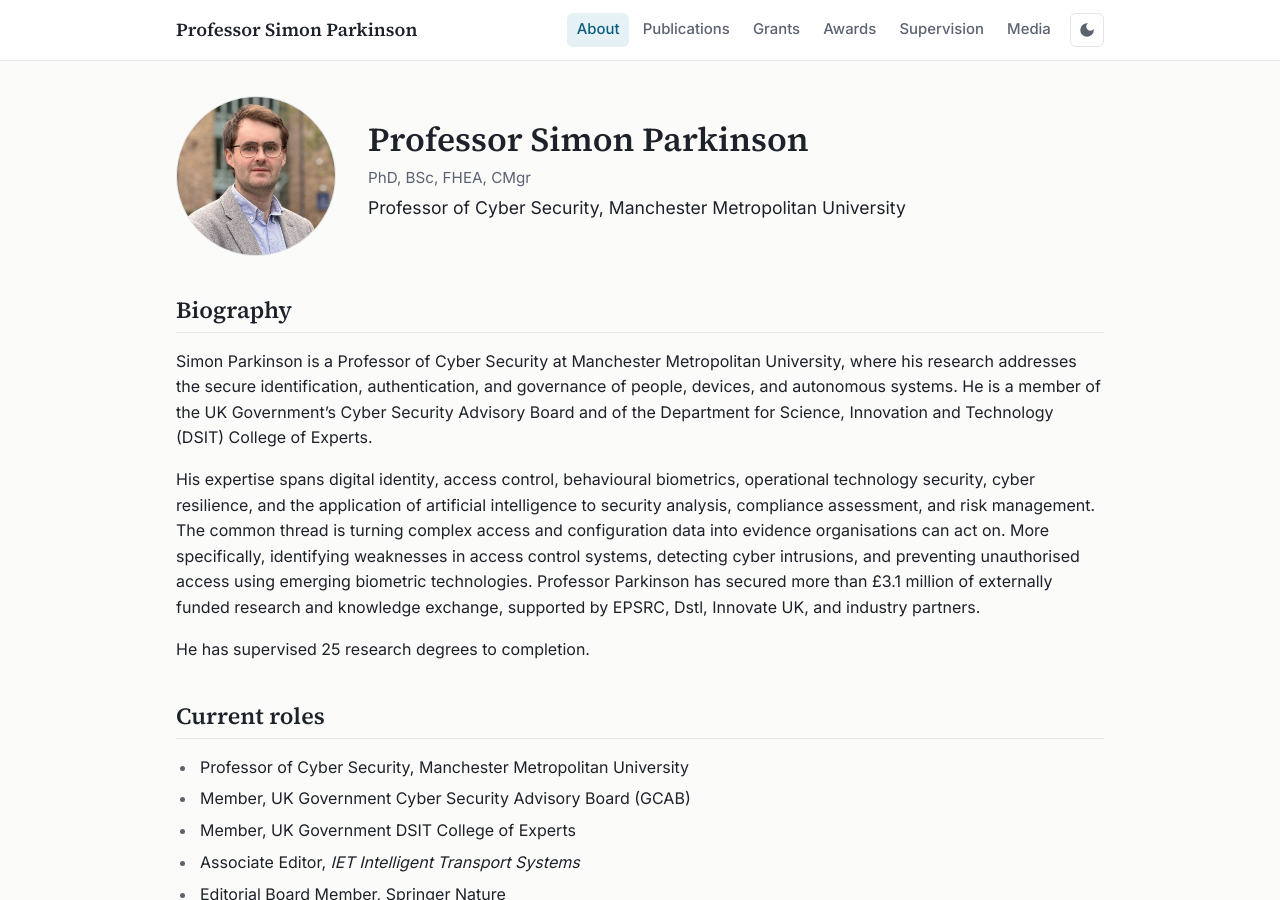
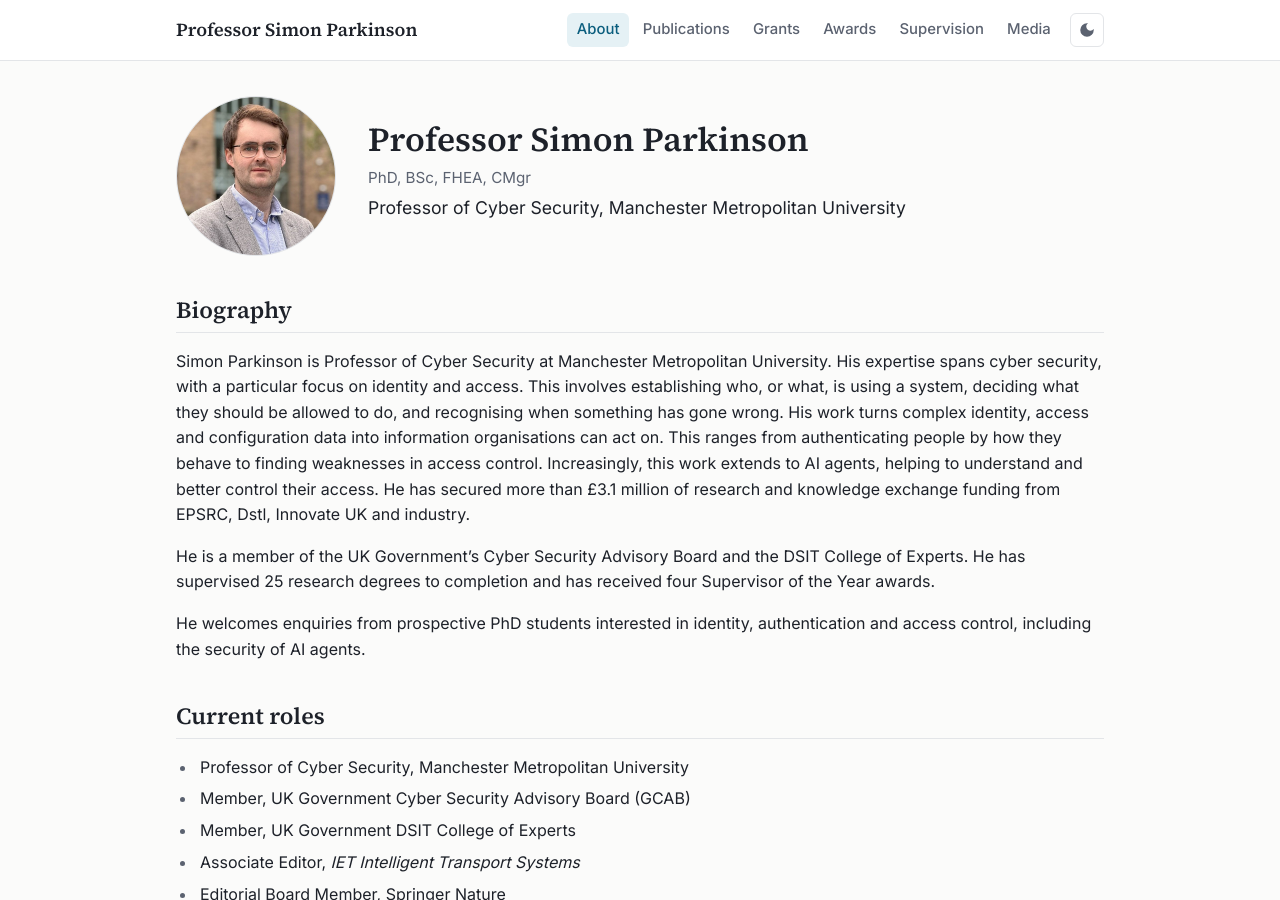
Before and after one commit to sparkins01/sparkins01.github.io, a Jekyll site: the page built from index.html, in a window 1280 px wide and 900 px high. Built offline with Jekyll 4.4.1, drawn with Linux system fonts in a browser that asks for light colours.

Commit message:
Rewrite biography around identity and access
Co-Authored-By: Claude Opus 5.5 <noreply@anthropic.com>
Claude-Session: https://claude.ai/code/session_01Hg9awQkitkBR1GPJWFPetg

```diff
--- a/index.html
+++ b/index.html
@@ -25,22 +25,22 @@ title: About
 
 <h2>Biography</h2>
 <p>
-  Simon Parkinson is a Professor of Cyber Security at Manchester Metropolitan University, where his
-  research addresses the secure identification, authentication, and governance of people, devices,
-  and autonomous systems. He is a member of the UK Government’s Cyber Security Advisory Board and of
-  the Department for Science, Innovation and Technology (DSIT) College of Experts.
+  Simon Parkinson is Professor of Cyber Security at Manchester Metropolitan University. His expertise
+  spans cyber security, with a particular focus on identity and access. This involves establishing who,
+  or what, is using a system, deciding what they should be allowed to do, and recognising when something
+  has gone wrong. His work turns complex identity, access and configuration data into information
+  organisations can act on. This ranges from authenticating people by how they behave to finding
+  weaknesses in access control. Increasingly, this work extends to AI agents, helping to understand and
+  better control their access. He has secured more than £3.1 million of research and knowledge exchange
+  funding from EPSRC, Dstl, Innovate UK and industry.
 </p>
 <p>
-  His expertise spans digital identity, access control, behavioural biometrics, operational technology
-  security, cyber resilience, and the application of artificial intelligence to security analysis,
-  compliance assessment, and risk management. The common thread is turning complex access and
-  configuration data into evidence organisations can act on. More specifically, identifying weaknesses
-  in access control systems, detecting cyber intrusions, and preventing unauthorised access using
-  emerging biometric technologies. Professor Parkinson has secured more than £3.1 million of externally
-  funded research and knowledge exchange, supported by EPSRC, Dstl, Innovate UK, and industry partners.
+  He is a member of the UK Government’s Cyber Security Advisory Board and the DSIT College of Experts.
+  He has supervised 25 research degrees to completion and has received four Supervisor of the Year awards.
 </p>
 <p>
-  He has supervised 25 research degrees to completion.
+  He welcomes enquiries from prospective PhD students interested in identity, authentication and access
+  control, including the security of AI agents.
 </p>
 
 <h2>Current roles</h2>
```
